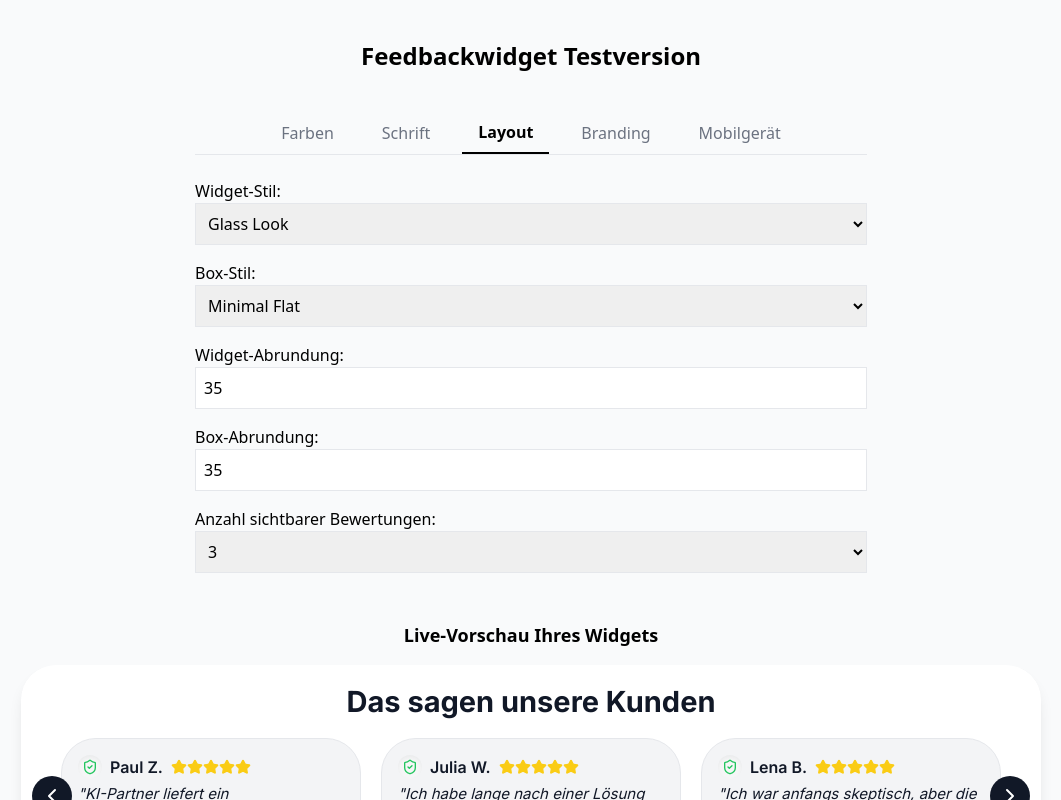
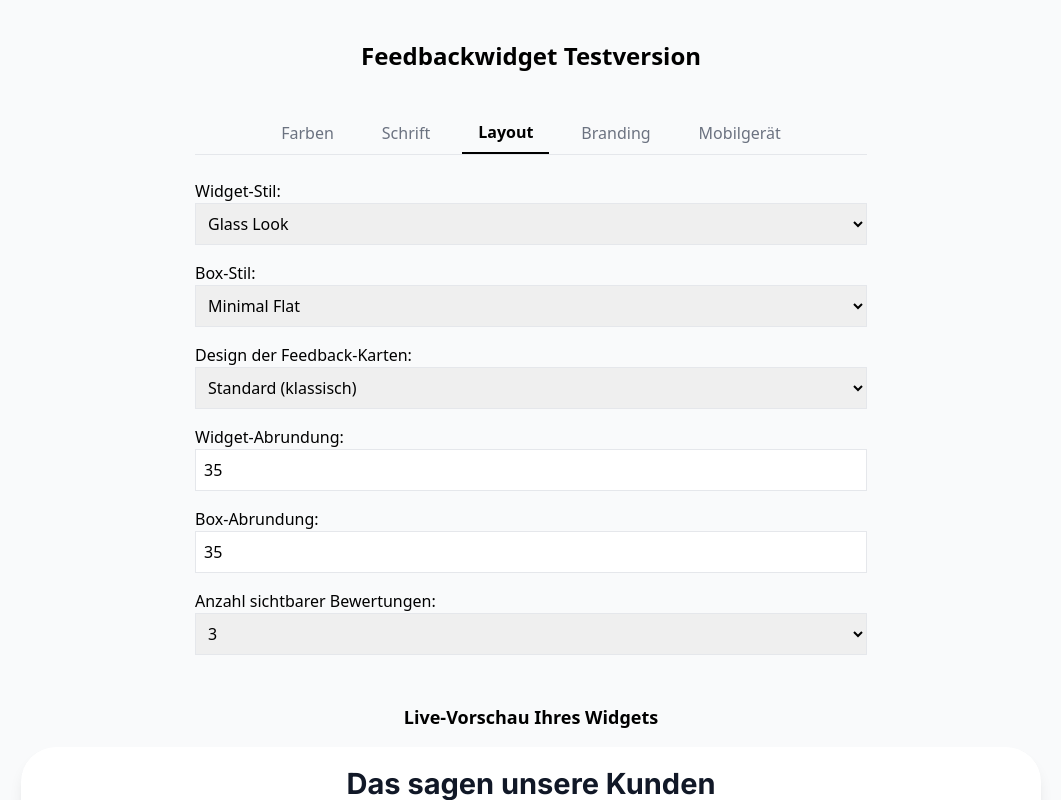
Before and after one commit to Hamsa777/KI-Partner, a React (Vite) app: page /TestEditor in a window 1280 px wide. Both pictures are taken after a click on the button "Layout". Shown: the top 800 px of the page, without its empty margins (109-1170 px from the left). Built offline with nearby package versions, Linux system fonts and the light colour scheme.

Commit message:
Aktueller Stand – Widget final

```diff
--- a/src/pages/TestEditor.jsx
+++ b/src/pages/TestEditor.jsx
@@ -25,6 +25,7 @@ export default function TestEditor() {
   const [backgroundImageUrl, setBackgroundImageUrl] = useState("");
   const [backgroundImagePosition, setBackgroundImagePosition] = useState({ x: 50, y: 50 });
   const [visibleCards, setVisibleCards] = useState(3);
+  const [cardLayout, setCardLayout] = useState("default");
 
   // Mobile Optionen
   const [mobileHeadingFontSize, setMobileHeadingFontSize] = useState("26px");
@@ -82,7 +83,8 @@ export default function TestEditor() {
     mobileHeadingFontSize,
     mobileLogoSize,
     mobileCustomTitle,
-    mobileLogoPosition, // NEU
+    mobileLogoPosition,
+    cardLayout,
   };
 
   return (
@@ -156,6 +158,18 @@ export default function TestEditor() {
                 <option value="transparent">Transparent</option>
               </select>
             </label>
+             <label>Design der Feedback-Karten:
+              <select
+                className="w-full p-2 border"
+                value={cardLayout}
+                onChange={(e) => setCardLayout(e.target.value)}
+              >
+                <option value="default">Standard (klassisch)</option>
+
+                <option value="review-modern">Review Modern</option>
+                <option value="social-style">Social Style</option>
+              </select>
+            </label>
             <label>Widget-Abrundung:
               <input type="number" min="0" max="60" className="w-full p-2 border" value={parseInt(radius)} onChange={(e) => setRadius(`${e.target.value}px`)} />
             </label>
@@ -216,7 +230,7 @@ export default function TestEditor() {
       <div className="w-full overflow-x-auto mt-12">
         <h2 className="text-lg font-semibold mb-4 text-center">Live-Vorschau Ihres Widgets</h2>
         <div className="min-w-fit mx-auto">
-          <FeedbackWidget config={liveConfig} feedback={sampleData} editorMode={true} activeTab={activeTab} />
+          <FeedbackWidget config={liveConfig} feedback={sampleData} editorMode={true} activeTab={activeTab} cardLayout="Standard (klassisch)" />
         </div>
         <p className="text-center text-yellow-600 mt-6">⚠️ Hinweis: Änderungen werden hier nur getestet und <strong>nicht gespeichert</strong>.</p>
       </div>
```
